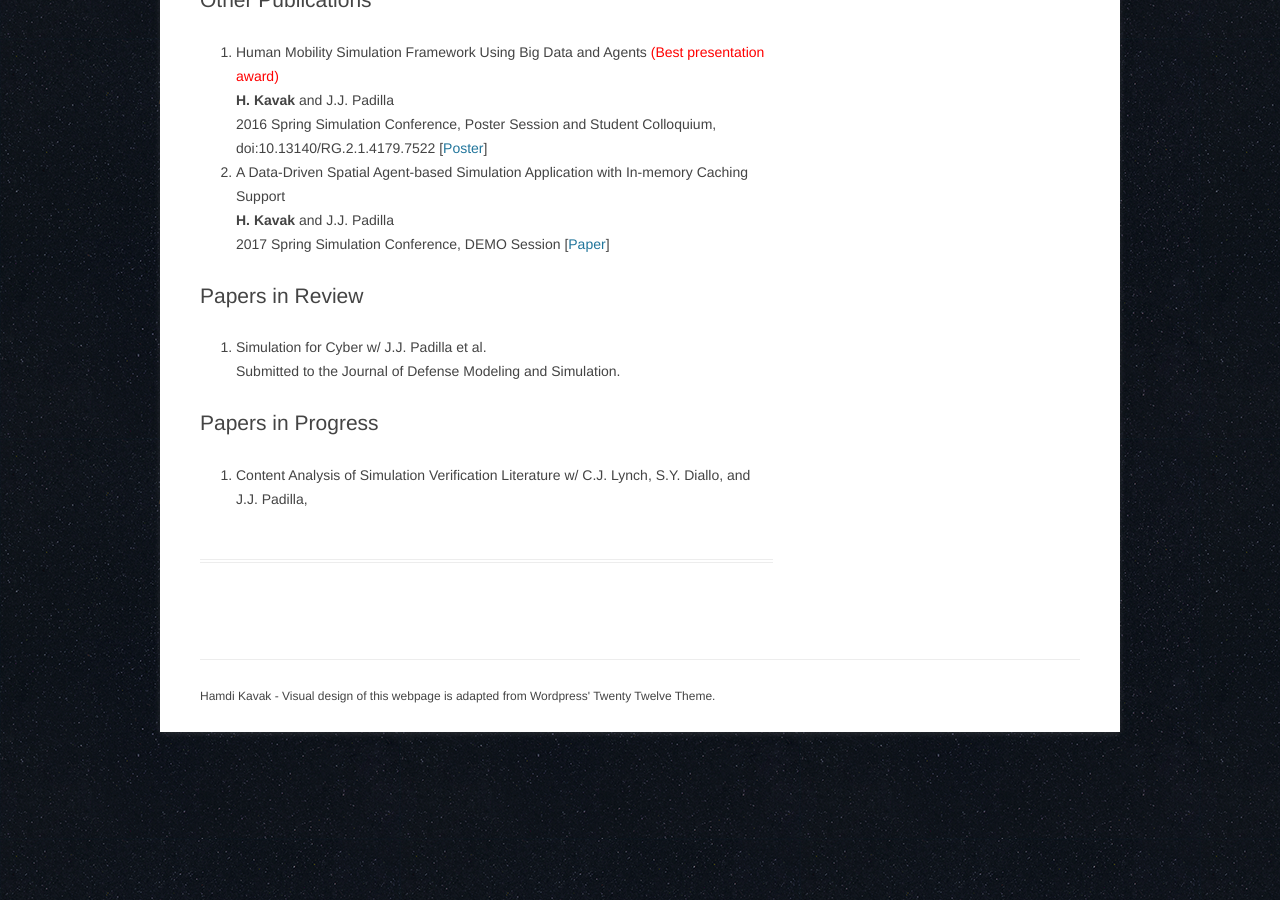
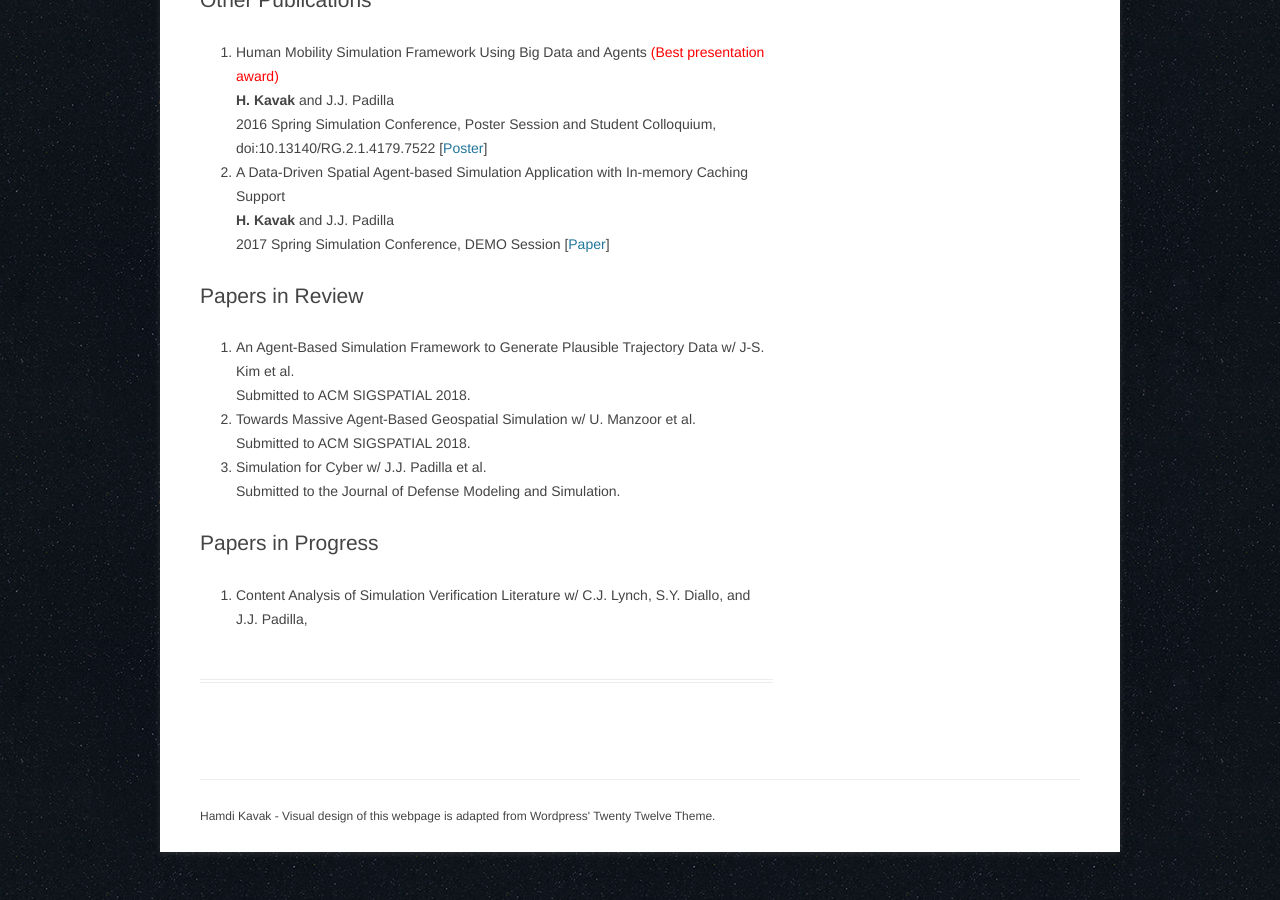
Before and after one commit to hamdikavak/hamdikavak.github.io, a Jekyll site: the page built from publications/index.html, in a window 1280 px wide and 900 px high, scrolled down 2361 px. Built offline with Jekyll 4.4.1, drawn with Linux system fonts in a browser that asks for light colours; nearby versions of some CDN libraries.

Commit message:
Publication list updated

```diff
--- a/_includes/updates.html
+++ b/_includes/updates.html
@@ -6,7 +6,7 @@
 			<strong><em><u>June</u></em></strong>
 		  	<ul>
 			  	<li>
-				   <a href="http://hamdikavak.com/download/GeoSim18_cfp_final.pdf">The call for papers</a> is out for the GeoSim'18 Workshop. Some details <a href="https://www.geosim.org">here</a> and submit your paper <a href="https://easychair.org/conferences/?conf=geosim18">here</a>.
+				   <a href="http://hamdikavak.com/download/GeoSim18_cfp_final.pdf">The call for papers</a> is out for the GeoSim'18 Workshop. To see the details <a href="https://www.geosim.org">click here</a> and to submit your paper <a href="https://easychair.org/conferences/?conf=geosim18">click here</a>.
 			    </li>
 			</ul>
 		</p>
--- a/publications/index.html
+++ b/publications/index.html
@@ -43,7 +43,7 @@ current_page_publications: active
      Fine-Scale Prediction of People's Home Location using Social Media Footprints
      <strong>H. Kavak</strong>, Vernon-Bido and J.J. Padilla
      <br/>SBP-BRIMS Conference 2018, Forthcoming.
-  </li>
+  	</li>
 	<li>
     Big Data, Agents, and Machine Learning: towards A Data-Driven Agent-based Modeling Approach<br />
     <strong>H. Kavak</strong>, J.J. Padilla, C.J. Lynch, and S.Y. Diallo<br />
@@ -148,6 +148,14 @@ current_page_publications: active
 <a name="inrev"></a>
 <h1>Papers in Review</h1>
 <ol>
+	<li>
+	   An Agent-Based Simulation Framework to Generate Plausible Trajectory Data w/ J-S. Kim et al.<br/>
+		Submitted to ACM SIGSPATIAL 2018.
+  </li>
+	<li>
+	   Towards Massive Agent-Based Geospatial Simulation w/ U. Manzoor et al.<br/>
+		Submitted to ACM SIGSPATIAL 2018.
+  </li>
    <li>
     Simulation for Cyber w/ J.J. Padilla et al.<br/>
 	   Submitted to the Journal of Defense Modeling and Simulation.
```
Also changed, not shown: 1 other file.
